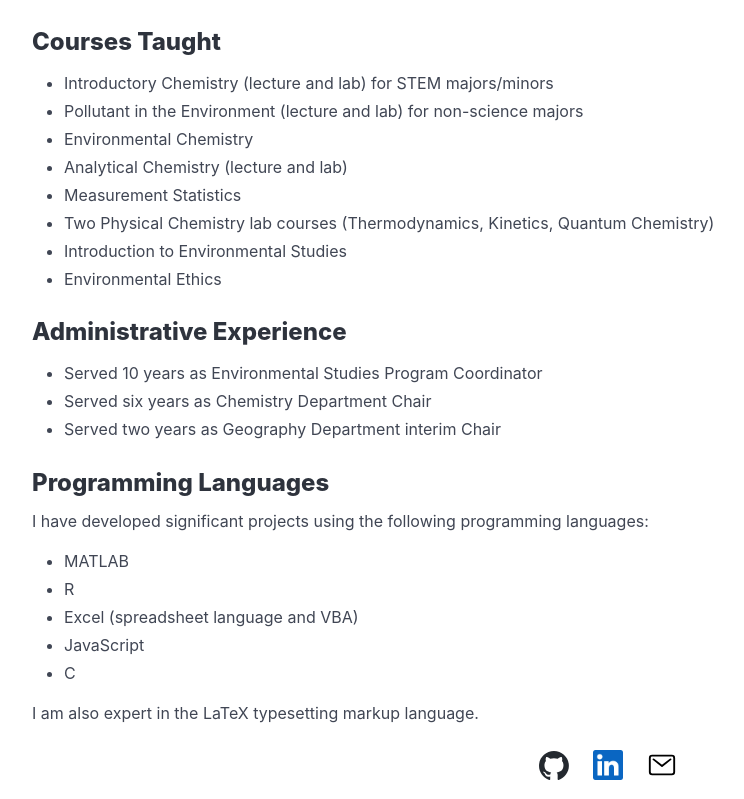
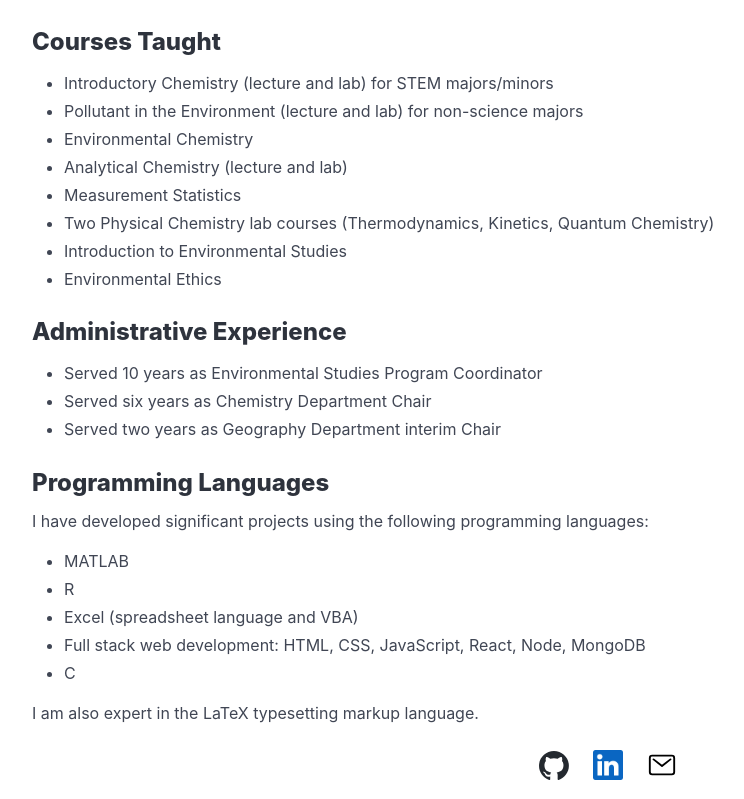
Before and after one commit to clstevenson/my-dev-portfolio, a React (Vite) app: page /Resume in a window 1280 px wide. Shown: the part 508-1307 px from the top of the page, without its empty margins (32-776 px from the left). Built offline with nearby package versions, Linux system fonts and the light colour scheme.

Commit message:
Minor resume update

```diff
--- a/src/pages/Resume.jsx
+++ b/src/pages/Resume.jsx
@@ -52,7 +52,7 @@ export default function Resume() {
         <li>MATLAB</li>
         <li>R</li>
         <li>Excel (spreadsheet language and VBA)</li>
-        <li>JavaScript</li>
+        <li>Full stack web development: HTML, CSS, JavaScript, React, Node, MongoDB</li>
         <li>C</li>
       </ul>
       <p>
```
